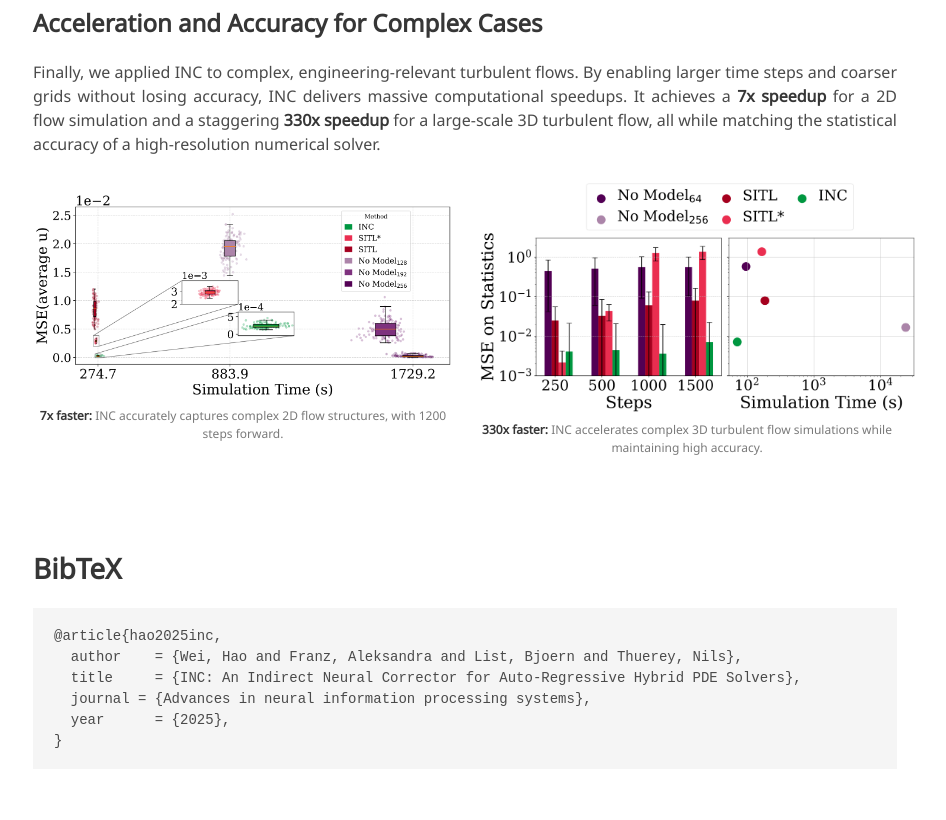
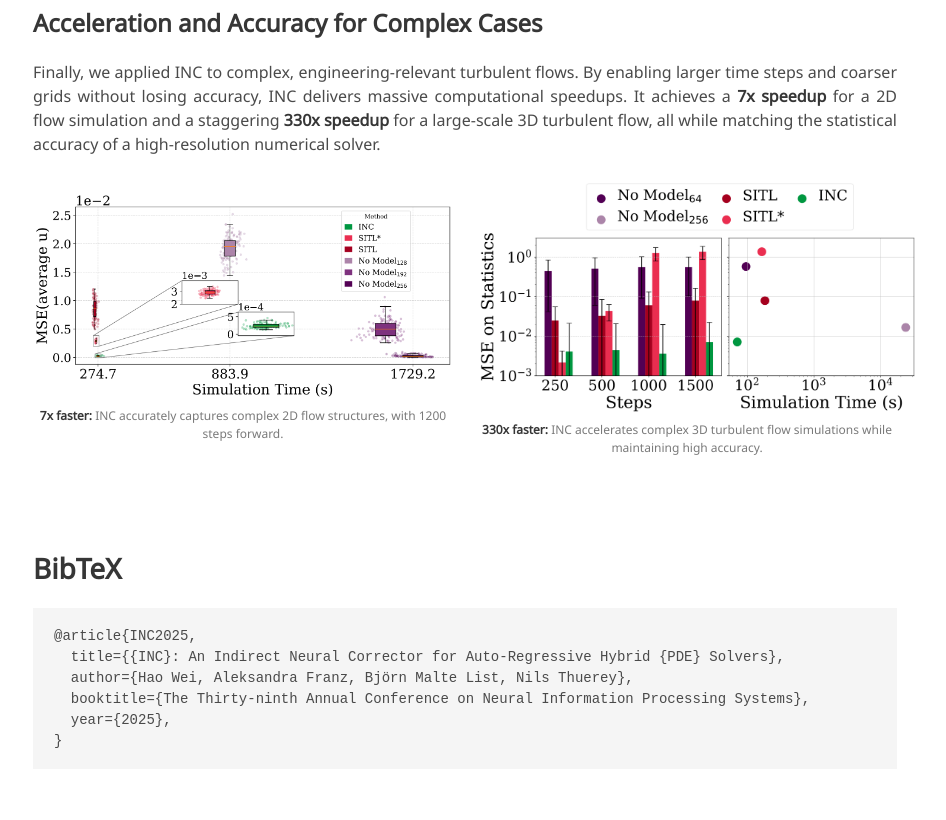
Before and after one commit to tum-pbs/inc-paper, a plain HTML site: page index.html in a window 1280 px wide. Shown: the part 6669-7489 px from the top of the page, without its empty margins (175-1121 px from the left). Drawn offline with nearby package versions, Linux system fonts and the light colour scheme; some icons are missing; a web font is replaced by a local one.

Commit message:
add figure

```diff
--- a/index.html
+++ b/index.html
@@ -472,53 +472,18 @@
 </section>
 
 
-
-
-
 <section class="section" id="BibTeX">
   <div class="container is-max-desktop content">
     <h2 class="title">BibTeX</h2>
-    <pre><code>@article{hao2025inc,
-  author    = {Wei, Hao and Franz, Aleksandra and List, Bjoern and Thuerey, Nils},
-  title     = {INC: An Indirect Neural Corrector for Auto-Regressive Hybrid PDE Solvers},
-  journal = {Advances in neural information processing systems},
-  year      = {2025},
+    <pre><code>@article{INC2025,
+  title={{INC}: An Indirect Neural Corrector for Auto-Regressive Hybrid {PDE} Solvers},
+  author={Hao Wei, Aleksandra Franz, Björn Malte List, Nils Thuerey},
+  booktitle={The Thirty-ninth Annual Conference on Neural Information Processing Systems},
+  year={2025},
 }</code></pre>
   </div>
 </section>
 
 
-<!-- <footer class="footer">
-  <div class="container">
-    <div class="content has-text-centered">
-      <a class="icon-link"
-         href="./static/videos/nerfies_paper.pdf">
-        <i class="fas fa-file-pdf"></i>
-      </a>
-      <a class="icon-link" href="https://github.com/keunhong" class="external-link" disabled>
-        <i class="fab fa-github"></i>
-      </a>
-    </div>
-    <div class="columns is-centered">
-      <div class="column is-8">
-        <div class="content">
-          <p>
-            This website is licensed under a <a rel="license"
-                                                href="http://creativecommons.org/licenses/by-sa/4.0/">Creative
-            Commons Attribution-ShareAlike 4.0 International License</a>.
-          </p>
-          <p>
-            This means you are free to borrow the <a
-              href="https://github.com/nerfies/nerfies.github.io">source code</a> of this website,
-            we just ask that you link back to this page in the footer.
-            Please remember to remove the analytics code included in the header of the website which
-            you do not want on your website.
-          </p>
-        </div>
-      </div>
-    </div>
-  </div>
-</footer> -->
-
 </body>
 </html>
```
Also changed, not shown: static/images/interpolate_end.jpg (deleted), static/images/interpolate_start.jpg (deleted), static/images/stability.png (added), 1 other file.
